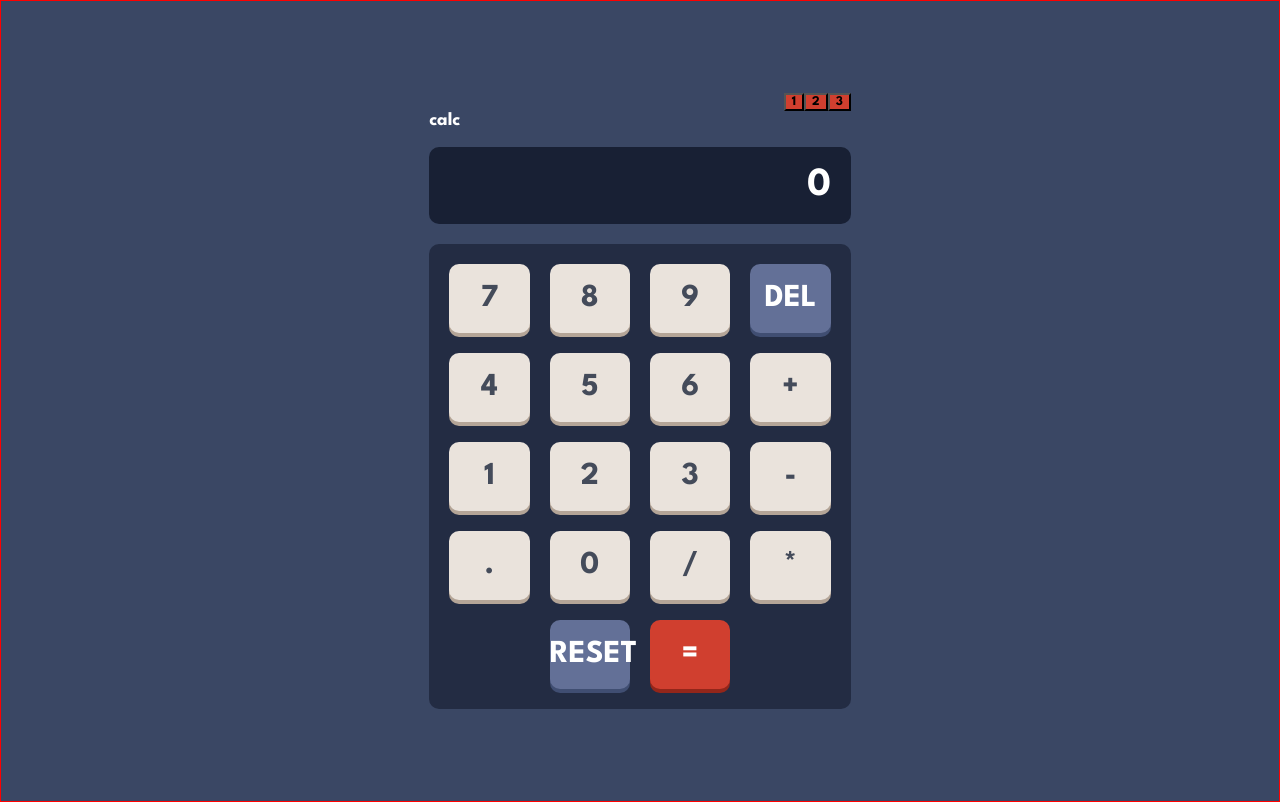
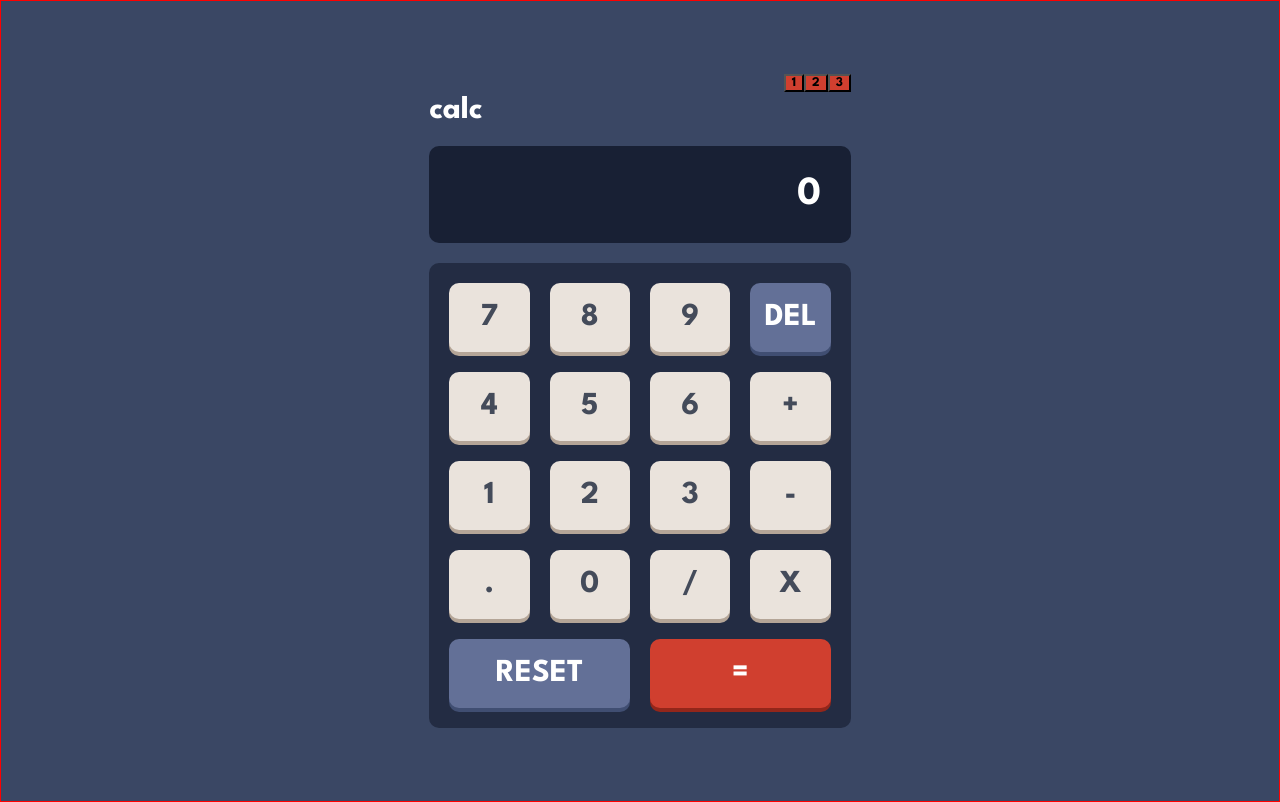
Before and after one commit to msalvatore22/react-calculator, a React (Vite) app: page / in a window 1280 px wide. Built offline with nearby package versions, Linux system fonts and the light colour scheme.

Commit message:
Set up css grid for the keypad

```diff
--- a/src/App.jsx
+++ b/src/App.jsx
@@ -21,7 +21,7 @@ function App() {
     {id: 'decimal', value: '.'},
     {id: 'zero', value: '0'},
     {id: 'divide', value: '/'},
-    {id: 'multiply', value: '*'},
+    {id: 'multiply', value: 'X'},
     {id: 'reset', value: 'RESET'},
     {id: 'equals', value: '='},
   ]
--- a/src/components/display/display.scss
+++ b/src/components/display/display.scss
@@ -3,7 +3,7 @@
 .display {
   display: flex;
   justify-content: right;
-  padding: 20px;
+  padding: 30px;
   font-size: 40px;
   border-radius: 10px;
 
--- a/src/components/keypad/keyPad.scss
+++ b/src/components/keypad/keyPad.scss
@@ -1,9 +1,9 @@
 @import "../../Styles/theme";
 
 .keyPad {
-  display: flex;
-  flex-wrap: wrap;
-  justify-content: center;
+  display: grid;
+  grid-template-columns: [first] 25% [second] 25% [third] 25% [fourth] 25%;
+  grid-template-rows: [first] 20% [second] 20% [third] 20% [fourth] 20%;
   padding: 10px;
   border-radius: 10px;
   margin-top: 20px;
@@ -13,12 +13,28 @@
     color: t('text-main')
   }
 
+  #seven, #four, #one, #decimal {
+    grid-column-start: first;
+  }
+
+  #eight, #five, #two, #zero {
+    grid-column-start: second;
+  }
+
+  #nine, #six, #three, #divide {
+    grid-column-start: third;
+  }
+
+  #reset {
+    grid-column: 1 / span 2;
+  }
+
+
   button {
     border: none;
     border-radius: 10px;
     font-size: 32px;
     padding: 20px 0px;
-    width: 20%;
     margin: 10px;
 
     @include themed() {
@@ -37,6 +53,7 @@
   }
 
   #equals {
+    grid-column: third / span 2;
     @include themed() {
       background: t('k-equals-toggle');
       color: t('text-main');
--- a/src/components/themeToggle/ThemeToggle.jsx
+++ b/src/components/themeToggle/ThemeToggle.jsx
@@ -9,7 +9,7 @@ const ThemeToggle = () => {
 
   return (
     <div className="toggle-box">
-      <h3>calc</h3>
+      <h1>calc</h1>
       <div>
         {
           themeOptions.map((option,idx) => (
```
